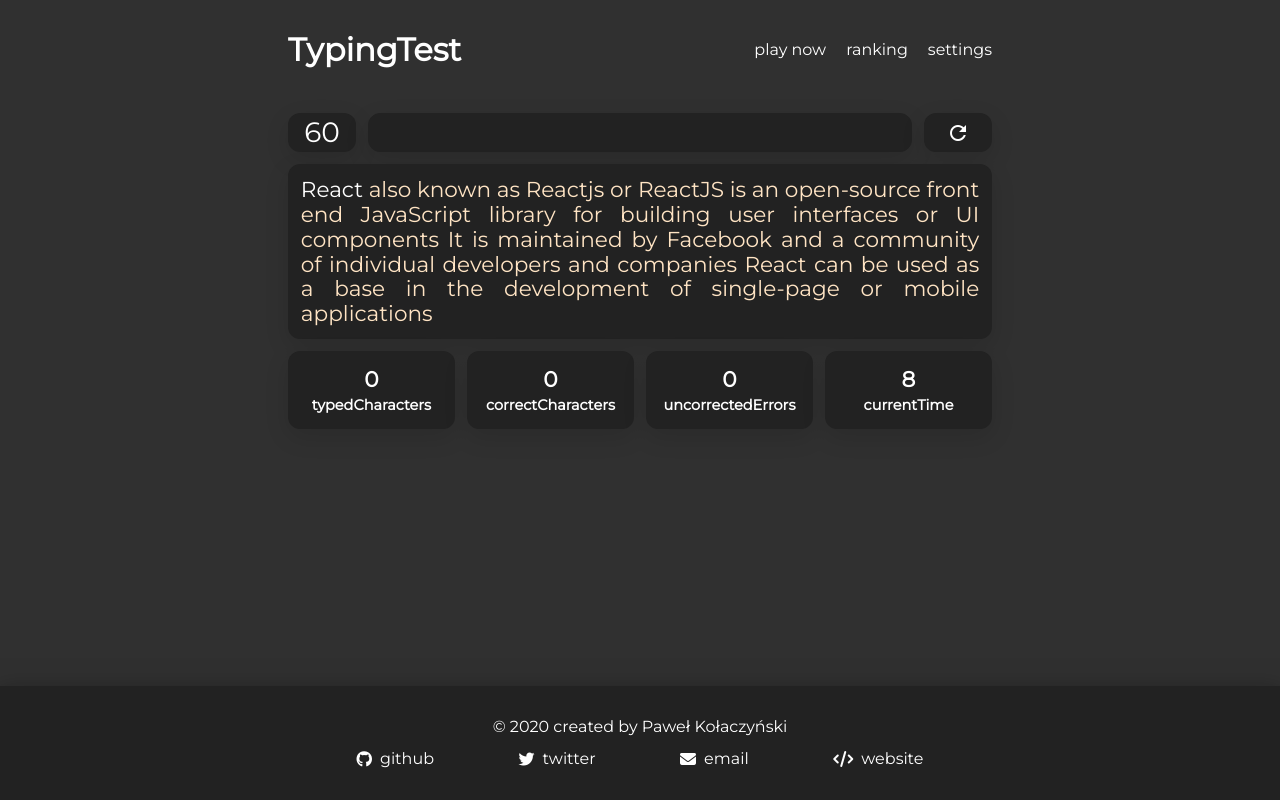
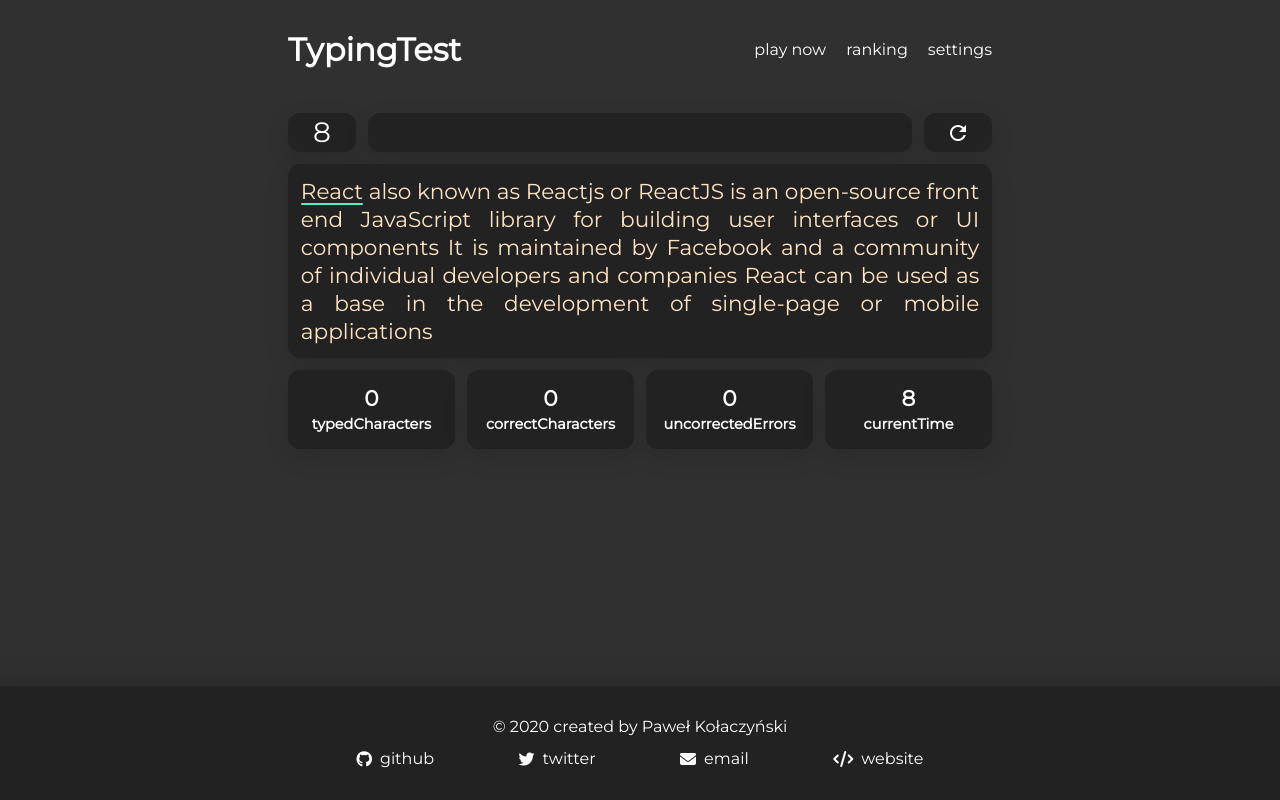
Before and after one commit to kolaczyn/typing-test, a React (Create React App) app: page / in a window 1280 px wide. Built offline with nearby package versions, Linux system fonts and the light colour scheme.

Commit message:
finish reactive show wrong and correct characters

```diff
--- a/src/components/timer-button/index.jsx
+++ b/src/components/timer-button/index.jsx
@@ -2,21 +2,23 @@ import React, { useContext } from "react";
 
 import TypingContext from '../../contexts/typingContext';
 import Button from "../ui/Button";
-import { actions } from '../../reducers/typing'
+// import { actions } from '../../reducers/typing'
 
 export default function TimerButton() {
-  const { state, dispatch } = useContext(TypingContext);
+  const { state } = useContext(TypingContext);
 
   const startTimer = () => {
-    const interval = setInterval(() => {
-      if (state.currentTime > 0) {
-        console.log(state);
-        dispatch({
-          type: actions.TICK_TIMER,
-        })
-      } else clearInterval(interval);
-    }, 1000);
-    return () => clearInterval(interval)
+    console.log('timer doesnt work as of now');
+    // TODO fix this
+    // const interval = setInterval(() => {
+    //   if (state.currentTime > 0) {
+    //     console.log(state);
+    //     dispatch({
+    //       type: actions.TICK_TIMER,
+    //     })
+    //   } else clearInterval(interval);
+    // }, 1000);
+    // return () => clearInterval(interval)
   }
 
   return (
--- a/src/containers/input-section/index.jsx
+++ b/src/containers/input-section/index.jsx
@@ -1,6 +1,7 @@
 import React, { useContext, useEffect, useCallback } from 'react';
 
 import InputField from '../../components/input-field';
+import TimerButton from '../../components/timer-button';
 import Button from '../../components/ui/Button';
 import InputSectionWrapper from './styles';
 import TypingContext from '../../contexts/typingContext';
@@ -31,9 +32,7 @@ export default function InputSection() {
 
   return (
     <InputSectionWrapper>
-    <Button>
-      60
-    </Button>
+      <TimerButton />
       <InputField
         dispatch={dispatch}
         autoFocus
--- a/src/containers/text-field/index.jsx
+++ b/src/containers/text-field/index.jsx
@@ -1,28 +1,61 @@
 import React, { useContext } from 'react';
-import Box from '../../components/box';
 
+import { Wrapper, Completed, Uncompleted, Wrong, WordWrapper } from './styles';
 import TypingContext from '../../contexts/typingContext';
-import { Completed, Uncompleted, Good, Wrong } from './styles';
 
 const TextField = () => {
   const { state } = useContext(TypingContext);
+  const { inputValue } = state;
   const { finished, current, unfinished, isOkay } = state.text;
 
-  const FormatCompletedWords = () =>
-    // I think we can get away with using idx for now,
-    // because we will never change the order
+  // TODO I'm keeping this here for context, but it may be a better idea to split it into another file
+  const CompletedWords = () =>
+    // I think I can get away with using idx here
     finished.map(({ isOkay, word }, idx) => {
       const Component = isOkay ? Completed : Wrong;
       return <Component key={idx}>{`${word} `}</Component>;
     });
 
+  const CurrentWord = () => {
+    // if the current word is 'React', and the user writes 'ReactA', the word is wrong,
+    // we indicate it by marking the whole word wrong
+    if (inputValue.length > current.length) return <Wrong>{current}</Wrong>;
+
+    const input = inputValue.split('');
+    const WrittenCharacters = () =>
+      current
+        .split('') // convert string into array
+        .slice(0, input.length) // omit the characters that are yet to be written
+        .map((char, idx) =>
+          char === input[idx] ? (
+            <Completed key={idx}>{char}</Completed>
+          ) : (
+            <Wrong key={idx}>{char}</Wrong>
+          )
+        );
+
+    const RemainingCharacters = () =>
+      current
+        .split('') // make it array
+        .slice(input.length) // look only at the characters that weren't written yet
+        .map((char, idx) => <Uncompleted key={idx}>{char}</Uncompleted>);
+
+    return (
+      <>
+        <WrittenCharacters />
+        <RemainingCharacters />
+      </>
+    );
+  };
+
   return (
-    <Box style={{ textAlign: 'justify', userSelect: 'none' }} unselectable='on'>
-      <FormatCompletedWords />
-      {/* <Completed>{finished.join(' ')}</Completed>{' '} */}
-      {isOkay ? <Good>{current}</Good> : <Wrong>{current}</Wrong>}{' '}
+    <Wrapper>
+      <CompletedWords />
+      <WordWrapper isOkay={isOkay}>
+        <CurrentWord />
+      </WordWrapper>{' '}
       <Uncompleted>{unfinished.join(' ')}</Uncompleted>
-    </Box>
+    </Wrapper>
   );
 };
 
--- a/src/containers/text-field/styles.js
+++ b/src/containers/text-field/styles.js
@@ -1,17 +1,44 @@
 import styled from 'styled-components/macro';
 
+import Box from '../../components/box';
+
+const StyledWrapper = styled(Box)`
+  text-align: justify;
+  user-select: none;
+  line-height: 1.3;
+`;
+
+export const Wrapper = ({ children, ...props }) => (
+  <StyledWrapper unselectable='on' {...props}>
+    {children}
+  </StyledWrapper>
+);
+
 export const Completed = styled.span`
-  color: ${props => props.theme.palette.green};
+  color: ${(props) => props.theme.palette.green};
 `;
 
 export const Uncompleted = styled.span`
-  color: ${props => props.theme.palette.lightGray};
-`;
-
-export const Good = styled.span`
-  color: ${props => props.theme.palette.white};
+  color: ${(props) => props.theme.palette.lightGray};
 `;
 
 export const Wrong = styled.span`
-  color: ${props => props.theme.palette.red};
+  color: ${(props) => props.theme.palette.red};
 `;
+
+export const WordWrapper = styled.span`
+  position: relative;
+  &::before {
+    position: absolute;
+    bottom: -1px;
+    border-radius: 1px;
+    right: 0;
+    content: '';
+    display: block;
+    width: 100%;
+    height: 2px;
+    transition: background-color 0ms ease-in;
+    background-color: ${(props) =>
+      props.isOkay ? props.theme.palette.green : props.theme.palette.red};
+  }
+`;
--- a/src/themes/darkTheme.js
+++ b/src/themes/darkTheme.js
@@ -1,5 +1,6 @@
 import { DARK_THEME } from '../reducers/theme/actions'
 const darkTheme = {
+  // TODO start using gradients inspired by WaniKani's website
   palette: {
     box: '#222',
     background: '#303030',
```
